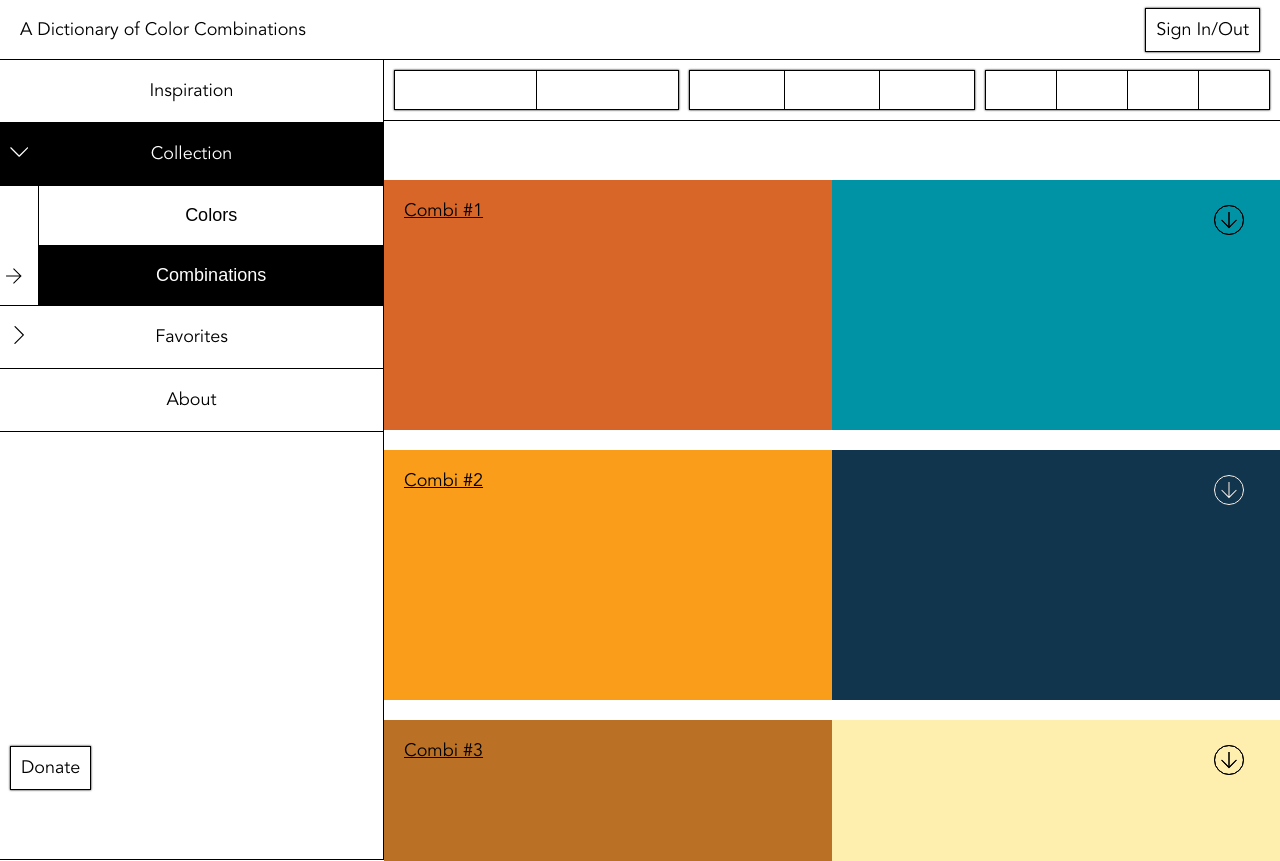
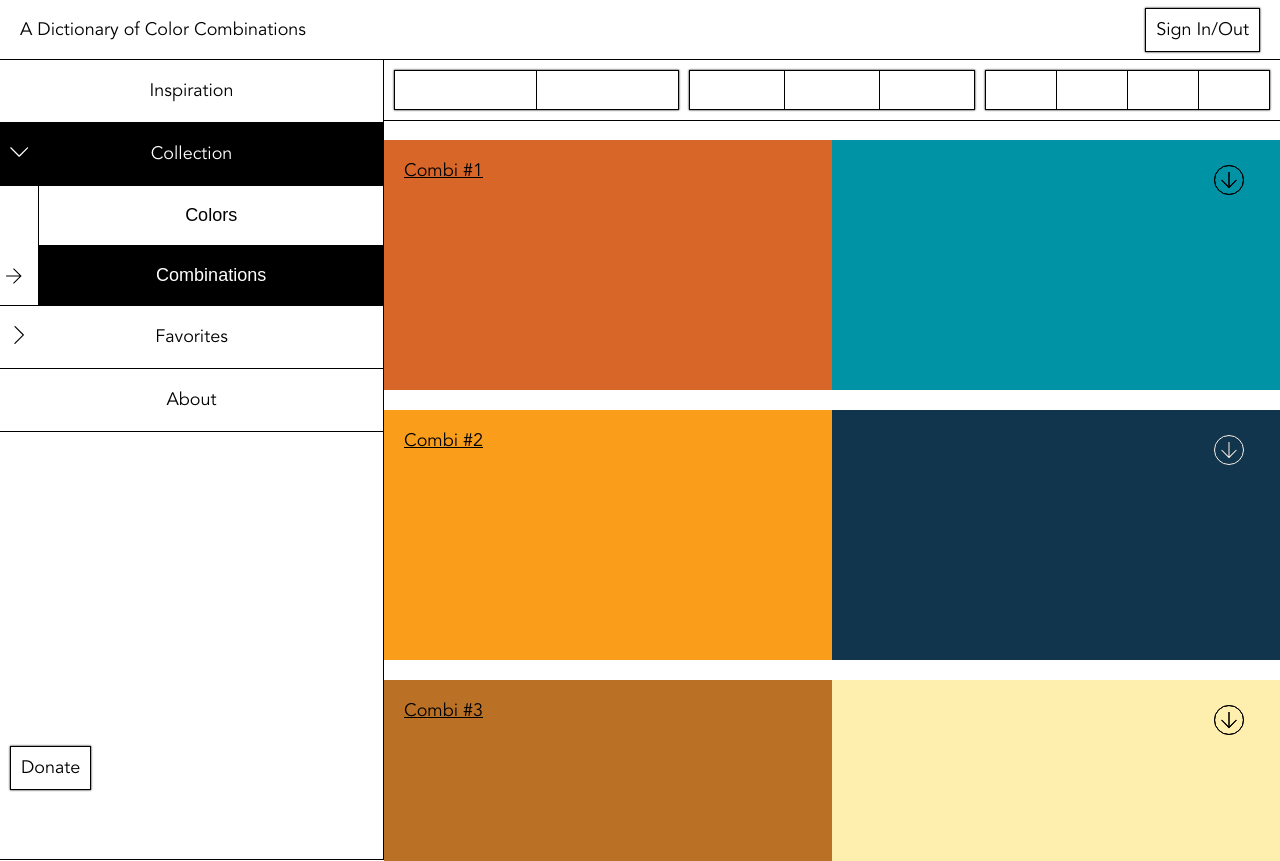
Before and after one commit to pung-one/wada-sanzo-colors, a Next.js app: page / in a window 1280 px wide. Shown: the top 861 px of the page. Built offline with nearby package versions, Linux system fonts and the light colour scheme; no server answers.

Commit message:
fix minor styling stuff

```diff
--- a/components/ColorPicker/ColorPicker.tsx
+++ b/components/ColorPicker/ColorPicker.tsx
@@ -31,6 +31,8 @@ export function ColorPicker({ colors }: { colors: ColorObject[] }) {
     );
 
     setClosestColor(closest.color);
+
+    window.scrollTo(0, document.body.scrollHeight);
   }
 
   return (
--- a/components/ColorsList/ColorsList.tsx
+++ b/components/ColorsList/ColorsList.tsx
@@ -60,7 +60,7 @@ export default function ColorsList({ colors }: Props) {
 const List = styled.ul`
   padding-top: 290px;
   @media screen and (min-width: 1024px), screen and (orientation: landscape) {
-    padding-top: 160px;
+    padding-top: 170px;
   }
 `;
 
--- a/components/CombinationsList/CombinationsList.tsx
+++ b/components/CombinationsList/CombinationsList.tsx
@@ -78,7 +78,7 @@ export default function CombinationsList({ combinations }: Props) {
 const List = styled.ul`
   padding-top: 240px;
   @media screen and (min-width: 1024px), screen and (orientation: landscape) {
-    padding-top: 160px;
+    padding-top: 120px;
   }
 `;
 
--- a/styles.js
+++ b/styles.js
@@ -13,5 +13,6 @@ export const GlobalStyle = createGlobalStyle`
     font-size: 18px;
     padding: 0;
     color: black;
+    scroll-behavior: smooth;
   }
 `;
```
